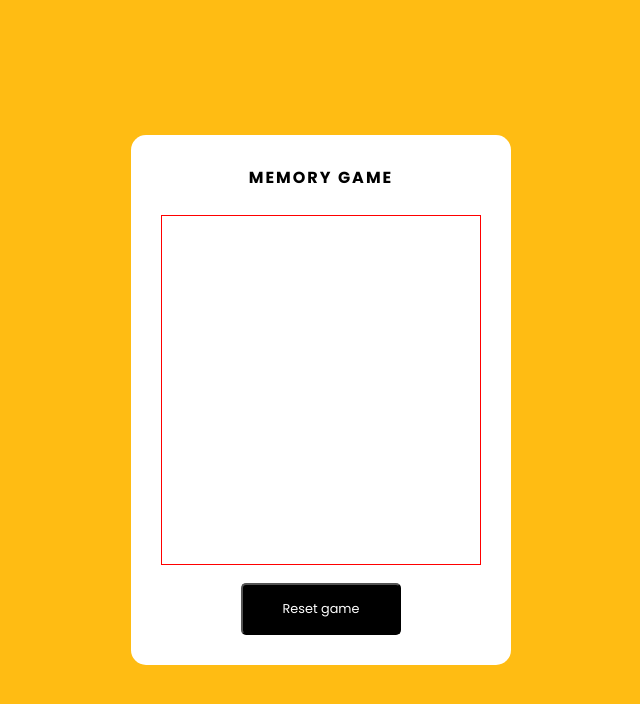
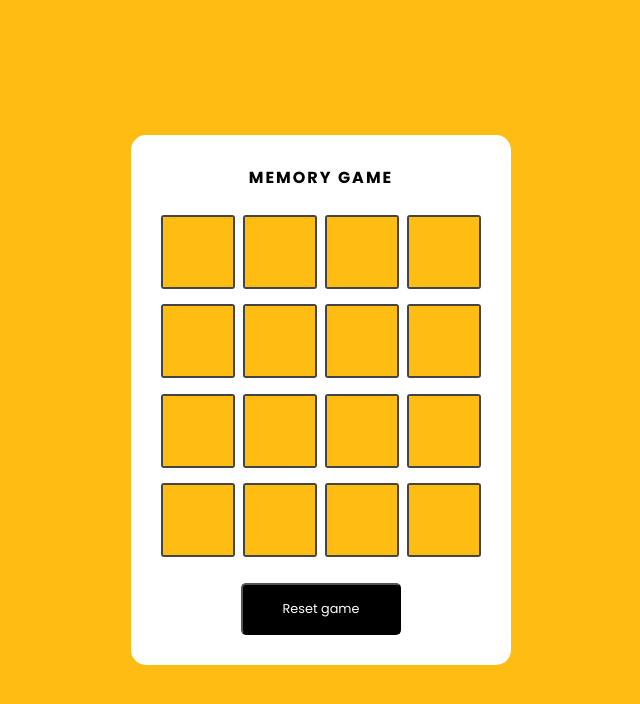
Before and after one commit to DavideBernasconi13/memory-game, a plain HTML site: page index.html in a window 1280 px wide. Shown: the whole page, without its empty margins (319-959 px from the left). Drawn offline with Linux system fonts and the light colour scheme.

Commit message:
logica javascript

```diff
--- a/index.html
+++ b/index.html
@@ -13,7 +13,7 @@
     <div class="container">
         <h2>Memory game</h2>
         <div class="game"></div>
-        <button class="btn-reset">Reset game</button>
+        <button class="btn-reset" onclick="window.location.reload();">Reset game</button>
     </div>
 
     <script src="main.js"></script>
--- a/main.js
+++ b/main.js
@@ -1,2 +1,36 @@
-const emojii = ["😀", "😁", "😛", "😎", "😱", "😞", "🙂‍↔️", "🥳", "🤠", "👻"];
-console.log(emojii);
+let gameBox = document.querySelector(".container .game");
+
+const emojis = ["😀", "😀", "😁", "😁", "😛", "😛", "😎", "😎", "😱", "😱", "😞", "😞", "🙂‍↔️", "🙂‍↔️", "🥳", "🥳"];
+
+let shuffleEmojis = emojis.sort(() => (Math.random() > .5) ? 2 : -1);
+
+
+for (let i = 0; i < emojis.length; i++) {
+    let box = document.createElement("div");
+    box.classList.add("item");
+
+    box.onclick = (e) => {
+        e.target.classList.add("boxOpen");
+        let boxes = document.querySelectorAll(".boxOpen");
+        setTimeout(() => {
+            if (boxes.length > 1) {
+                if (boxes[0].innerHTML == boxes[1].innerHTML) {
+                    boxes[0].classList.add("boxMatch");
+                    boxes[1].classList.add("boxMatch");
+                    boxes[1].classList.remove("boxOpen");
+                    boxes[0].classList.remove("boxOpen");
+
+                    if(boxes.length == emojis.length){
+                        window.location.reload();
+                    }
+                } else{
+                    boxes[1].classList.remove("boxOpen");
+                    boxes[0].classList.remove("boxOpen");
+                }
+            }
+        }, 500);
+    }
+
+    box.innerHTML = shuffleEmojis[i];
+    gameBox.appendChild(box);
+}
--- a/style.css
+++ b/style.css
@@ -54,11 +54,43 @@ body {
 }
 
 .container .game {
-    border: 1px solid red;
     width: 100%;
     height: 350px;
     margin-top: 25px;
     display: flex;
+    justify-content: space-between;
     flex-wrap: wrap;
     gap: 7px;
+    transform-style: preserve-3d;
+    perspective: 500px;
 }
+
+.container .item {
+    width: 74px;
+    height: 74px;
+    display: flex;
+    justify-content: center;
+    align-items: center;
+    border: 2px solid #444;
+    font-size: 1.7rem;
+    transition: all .3s;
+    border-radius: 3px;
+    transform: rotateY(180deg);
+}
+
+.container .item::after {
+    content: '';
+    position: absolute;
+    inset: 0;
+    background-color: #ffbc13;
+    transition: all .25s;
+    backface-visibility: hidden;
+    transform: rotateY(0deg);
+}
+
+.container .item.boxOpen{
+    transform: rotateY(0deg);
+}
+.container .boxOpen::after, .container .boxMatch::after{
+    transform: rotateY(180deg);
+}
```
